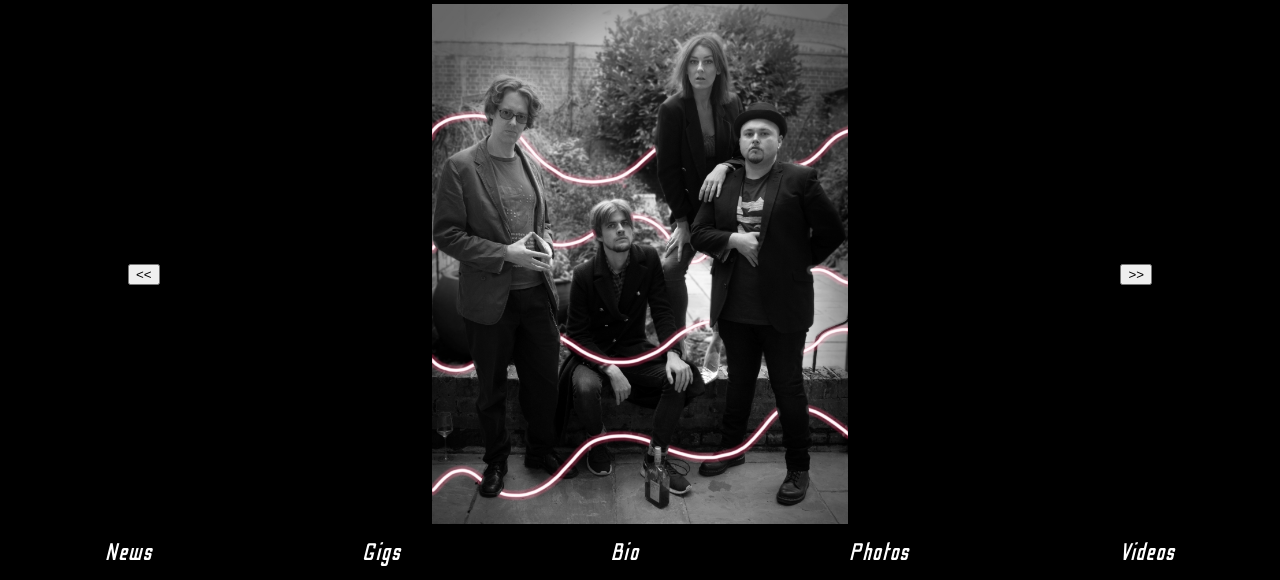
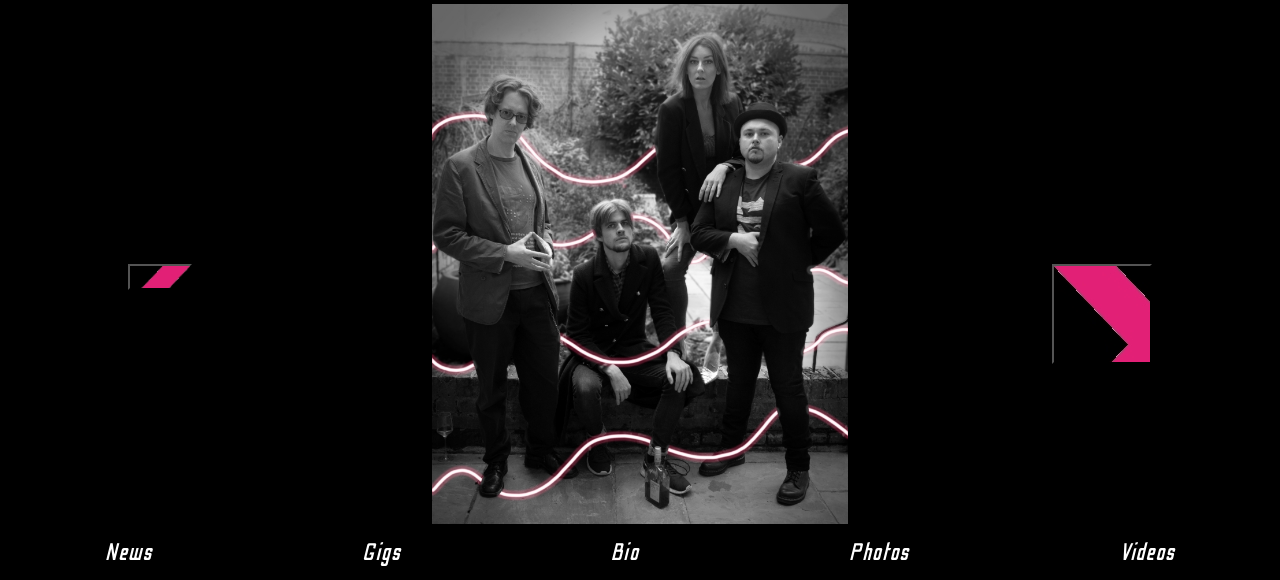
Before and after one commit to CodeKrakken/trickysusan, a PHP site: page / in a window 1280 px wide. Shown: the part 220-800 px from the top of the page. Run offline with PHP 8.4, Linux system fonts and the light colour scheme.

Commit message:
Add button images. Not yet displaying properly

```diff
--- a/public/main.js
+++ b/public/main.js
@@ -127,9 +127,9 @@ Vue.component('bio', {
 Vue.component('photos', {
   template: `
     <div id="photos">
-      <button v-on:click="previousImage()" id="previous-button"><<</button>
+      <button v-on:click="previousImage()" id="previous-button" />
       <img v-bind:src="images[selectedImageIndex]" id="single-photo">
-      <button v-on:click="nextImage()" id="next-button">>></button>
+      <button v-on:click="nextImage()" id="next-button" />
     </div>
   `,
   data() {
--- a/public/style.css
+++ b/public/style.css
@@ -108,11 +108,18 @@ body {
 #previous-button {
   position: absolute;
   top: 50%;
-  left: 10%
+  left: 10%;
+  background-image: url("/images/previous-button.jpg");
+  height: 5%;
+  width: 5%;
+  background-size: 100%
 }
 
 #next-button {
   position: absolute;
   top: 50%;
-  right: 10%
+  right: 10%;
+  background-image: url("/images/next-button.jpg");
+  height: 100px;
+  width: 100px;
 }
```
Also changed, not shown: public/images/next-button.jpg (added), public/images/previous-button.jpg (added).
